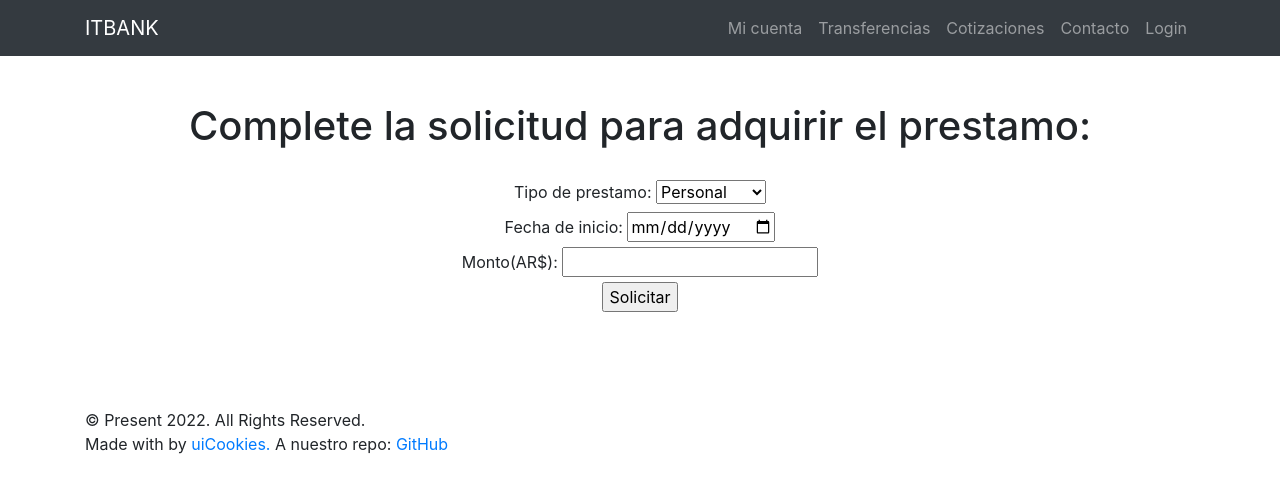
After one commit to joaquin-martino/ITBANK, a Django app: template itbank/home/templates/prestamos.html in a window 1280 px wide. The commit adds this page. Shown: the top 493 px of the page. Run offline with Django 3.2, Linux system fonts and the light colour scheme; the template is opened without the code that fills it, so the values that code supplies are empty; some libraries are stand-ins or nearby versions.

Commit message:
formulario

```diff
--- a/itbank/home/templates/home/base.html
+++ b/itbank/home/templates/home/base.html
@@ -25,8 +25,9 @@
             <li class="nav-item"><a href="" class="nav-link">Cotizaciones</a></li>
             <li class="nav-item"><a href="" class="nav-link">Contacto</a></li>
               {% if user.is_authenticated %}
-                <li class="nav-link">User: {{ user.get_username }}</li>
+                <li class="nav-item"><a href="http://localhost:8000/prestamos/" class="nav-link">PRESTAMOS!</a></li>
                 <li class="nav-item"><a href="{% url 'logout'%}" class="nav-link">Salir</a></li>
+                <li class="nav-item"><a href="" class="nav-link">{{ user.get_username }}</a></li>
               {% else %}
                 <li class="nav-item"><a href="{% url 'login'%}?next={{request.path}}" class="nav-link">Login</a></li>
               {% endif %}
--- /dev/null
+++ b/itbank/home/templates/prestamos.html
@@ -0,0 +1,37 @@
+{% extends 'home/base.html' %}
+
+{% block content %}
+
+
+<section class="probootstrap-section probootstrap-scene-1 probootstrap-bg-dark">
+    <div class="container">
+      <div class="row mb-5">
+        <div class="col-md text-center mb-5">
+          <span class="icon-location display-4 d-block mb-5 text-primary"></span>
+          <form action="" method="post"> {% csrf_token %}
+            <h1 style="text-align: center;">Complete la solicitud para adquirir el prestamo:</h1><br>
+
+            <label for="tipop">Tipo de prestamo:</label>
+            <select name="tipop" id="tipop">
+                <option value="volvo">Personal</option>
+                <option value="saab">Hipotecario</option>
+                <option value="mercedes">Prendario</option>
+                <option value="audi">Otro</option>
+            </select><br>
+
+            <label for="fecha">Fecha de inicio:</label>
+            <input type="date" name="fecha"><br>
+
+            <label for="monto">Monto(AR$):</label>
+            <input type="number" name="monto"><br>
+
+            <input type="submit" value="Solicitar" style="text-align: center">
+
+
+            </form>
+        </div>
+      </div>
+    </div>
+</section>
+
+{% endblock %}
--- a/itbank/itbank/urls.py
+++ b/itbank/itbank/urls.py
@@ -17,9 +17,11 @@ from django.contrib import admin
 from django.urls import path
 from home import views as views_home
 from django.urls import include
+from prestamos import views
 
 urlpatterns = [
     path('',views_home.home, name="home"),
     path('admin/', admin.site.urls),
     path('accounts/', include('django.contrib.auth.urls')),
+    path('prestamos/', views.pedido_prestamos),
 ]
--- a/itbank/prestamos/views.py
+++ b/itbank/prestamos/views.py
@@ -1,3 +1,7 @@
 from django.shortcuts import render
 
 # Create your views here.
+
+def pedido_prestamos(request):
+
+    return render(request, "prestamos.html")
```
Also changed, not shown: itbank/db.sqlite3.
